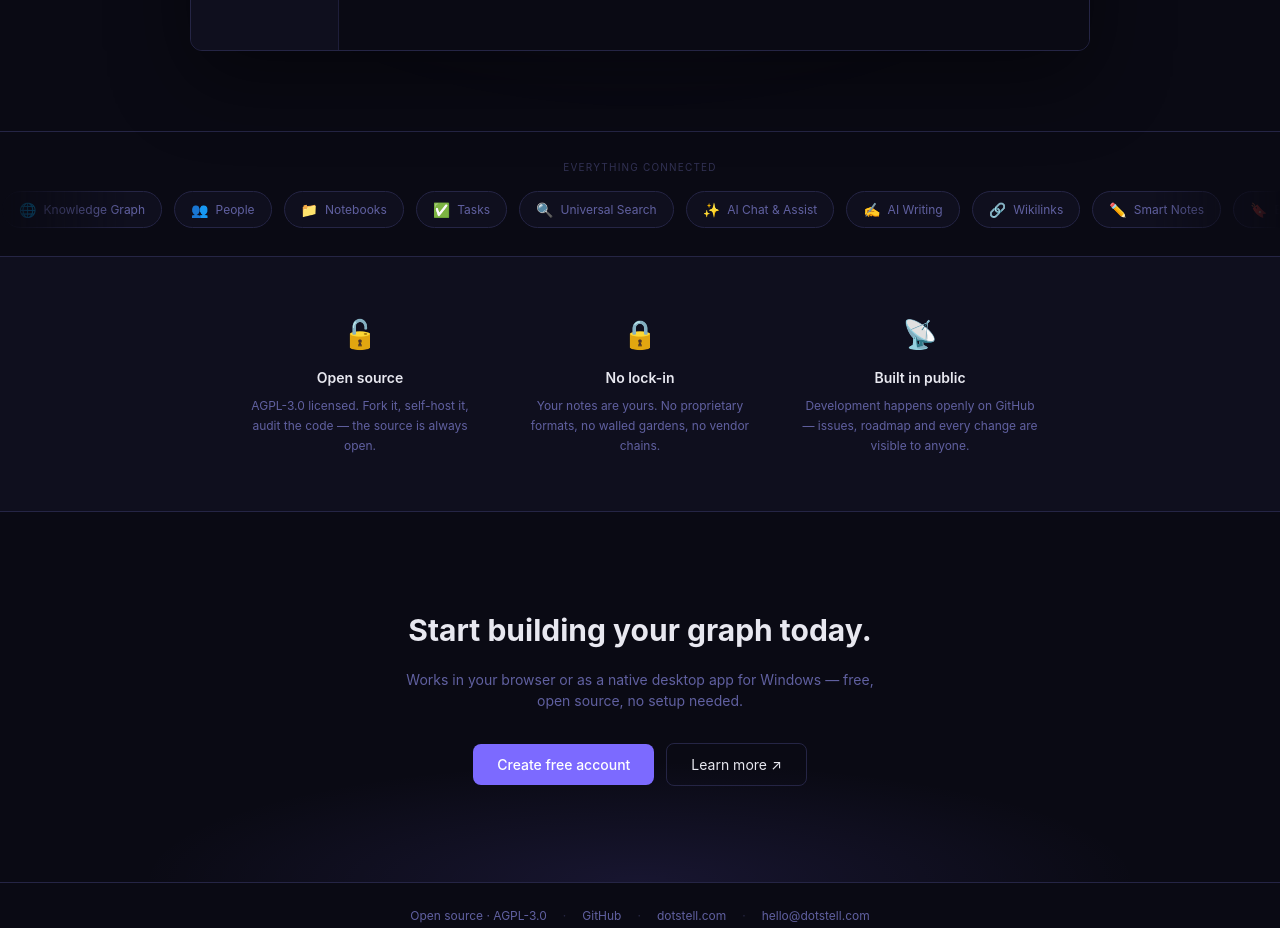
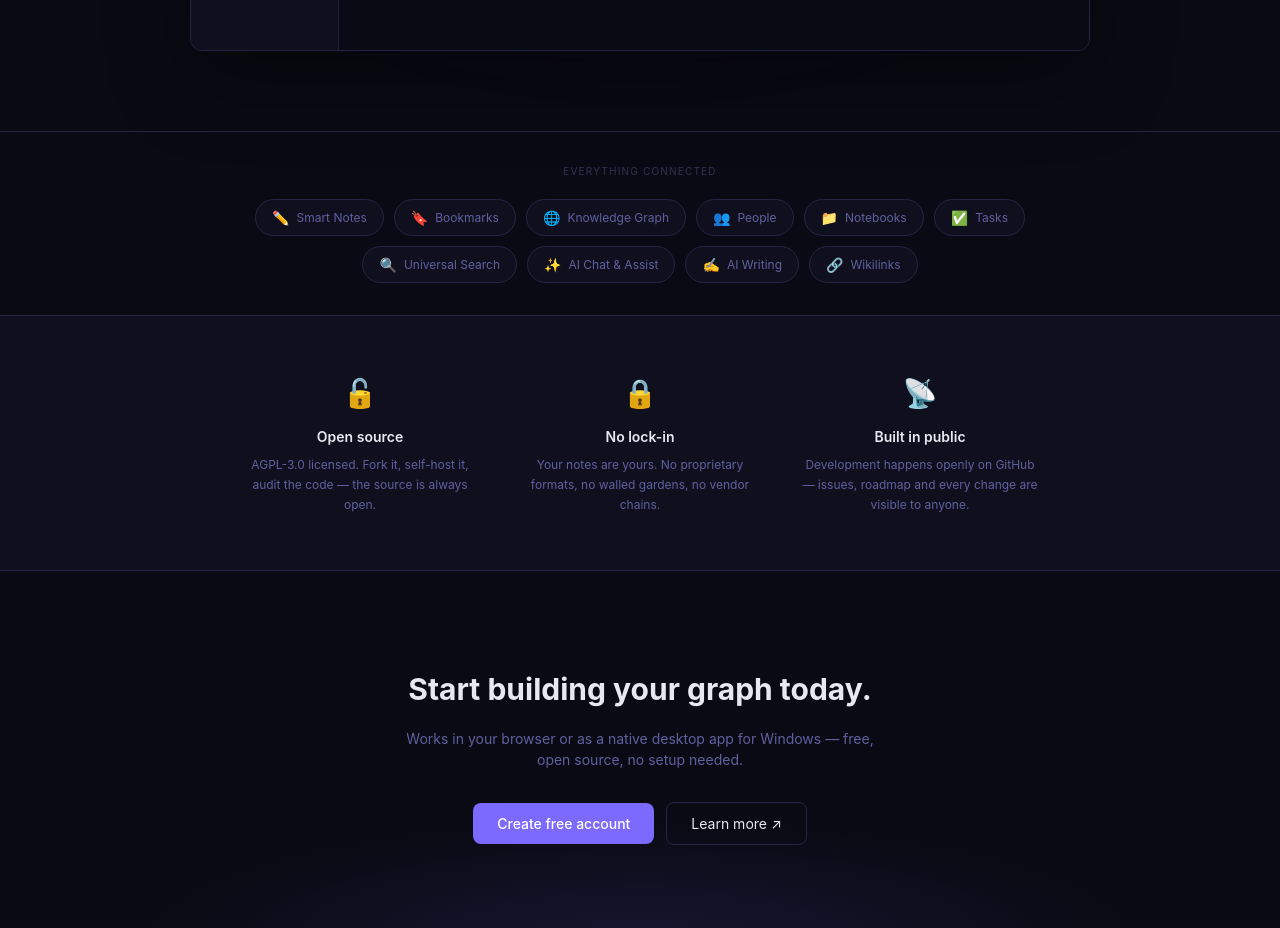
Before and after one commit to dotstell/dotstell, a Next.js app: page / in a window 1280 px wide. Shown: the part 1160-2088 px from the top of the page. Built offline with nearby package versions, Linux system fonts and the light colour scheme; no server answers; a web font is replaced by a local one.

Commit message:
Replace auto-scroll ticker with static pill row — removes eye strain from continuous motion

```diff
--- a/src/app/page.tsx
+++ b/src/app/page.tsx
@@ -290,41 +290,26 @@ export default function LandingPage() {
         <AppMock />
       </section>
 
-      {/* ── Feature ticker ── */}
-      <style dangerouslySetInnerHTML={{ __html: `
-        @keyframes ticker { 0% { transform: translateX(0); } 100% { transform: translateX(-50%); } }
-        @media (prefers-reduced-motion: reduce) { .ticker-track { animation-play-state: paused !important; } }
-      ` }} />
-      <section style={{ borderTop: '1px solid var(--border)', padding: '28px 0', overflow: 'hidden' }}>
-        <p style={{ textAlign: 'center', fontSize: 10, letterSpacing: '0.12em', textTransform: 'uppercase', color: 'var(--muted-foreground)', opacity: 0.45, marginBottom: 16 }}>
+      {/* ── Feature pills ── */}
+      <section style={{ borderTop: '1px solid var(--border)', padding: '32px 24px' }}>
+        <p style={{ textAlign: 'center', fontSize: 10, letterSpacing: '0.12em', textTransform: 'uppercase', color: 'var(--muted-foreground)', opacity: 0.45, marginBottom: 20 }}>
           Everything connected
         </p>
-        <div style={{ overflow: 'hidden', maskImage: 'linear-gradient(to right, transparent, black 10%, black 90%, transparent)', WebkitMaskImage: 'linear-gradient(to right, transparent, black 10%, black 90%, transparent)' }}>
-          <div
-            className="ticker-track"
-            style={{
-              display: 'flex',
-              width: 'max-content',
-              animation: 'ticker 28s linear infinite',
-              gap: 12,
-            }}
-          >
-            {[...TICKER_ITEMS, ...TICKER_ITEMS].map(({ icon, label }, i) => (
+        <div style={{ display: 'flex', flexWrap: 'wrap', justifyContent: 'center', gap: 10, maxWidth: 800, margin: '0 auto' }}>
+          {TICKER_ITEMS.map(({ icon, label }) => (
             <span
-                key={i}
+              key={label}
               style={{
                 display: 'inline-flex', alignItems: 'center', gap: 7,
-                  padding: '7px 16px', borderRadius: 999, whiteSpace: 'nowrap',
+                padding: '7px 16px', borderRadius: 999,
                 border: '1px solid var(--border)', background: 'var(--card)',
                 fontSize: 12, color: 'var(--muted-foreground)',
-                  flexShrink: 0,
               }}
             >
               <span style={{ fontSize: 14 }}>{icon}</span>
               {label}
             </span>
           ))}
-          </div>
         </div>
       </section>
 
```
Lines whose indentation alone changed are shown as unchanged.
